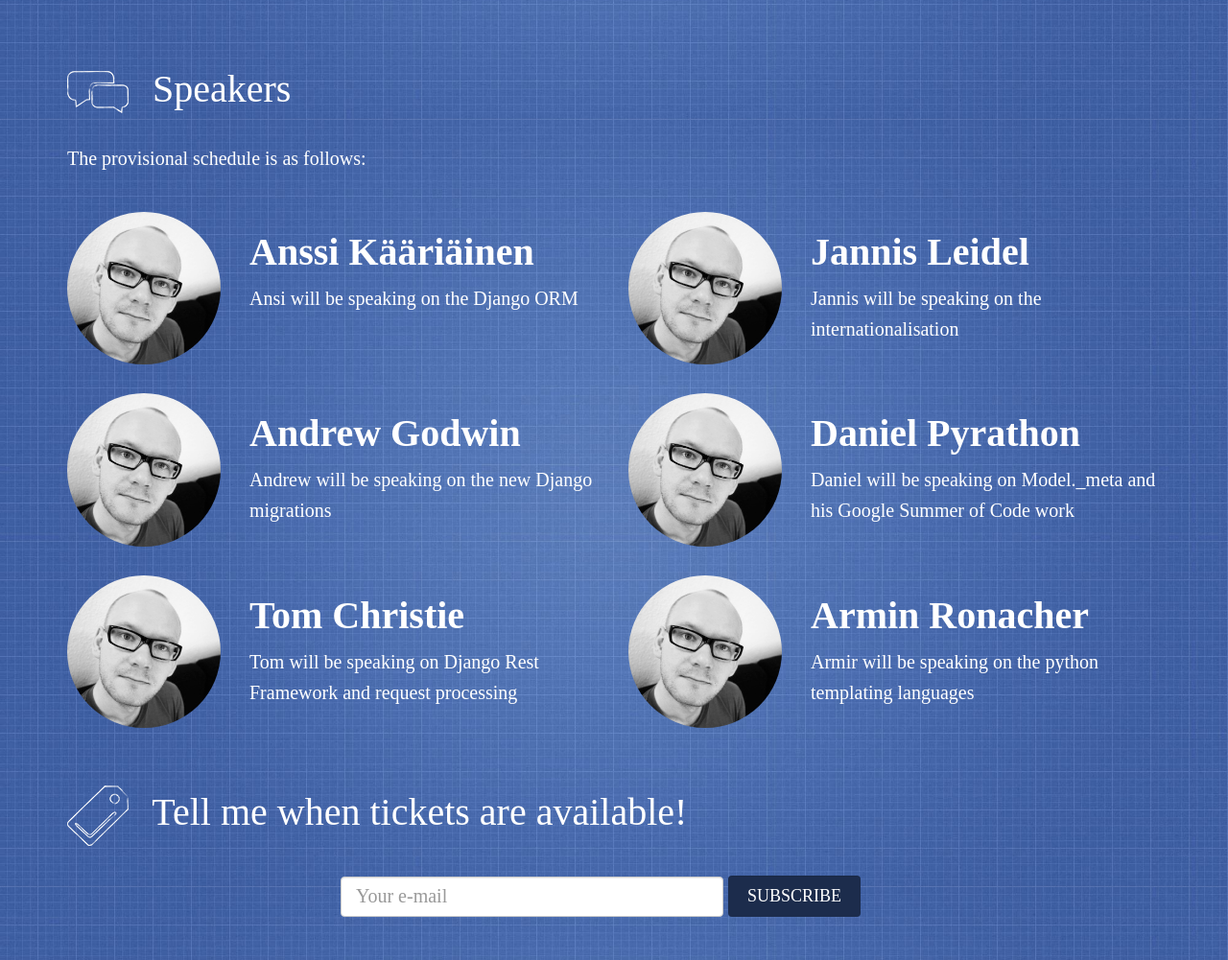
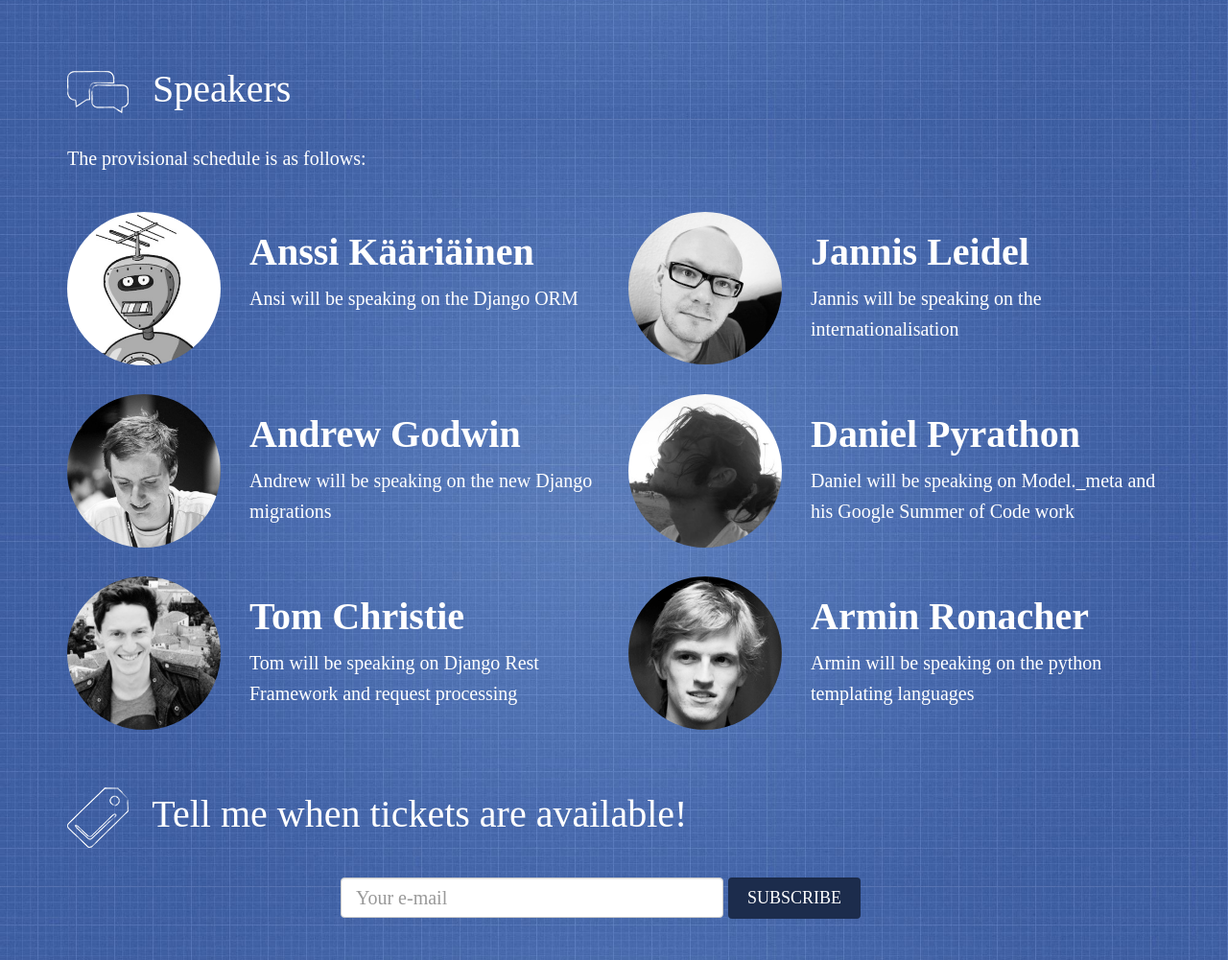
Before and after one commit to djangounderthehood/duh-web, a Django app: page / in a window 1280 px wide. Shown: the part 675-1676 px from the top of the page at 96% size. Run offline with Django 3.2, Linux system fonts and the light colour scheme; some libraries are stand-ins or nearby versions; some web fonts are replaced.

Commit message:
Added speakers photos. I took Anssi picture from gravatar. Closes #6

```diff
--- a/templates/_speakers.html
+++ b/templates/_speakers.html
@@ -13,7 +13,7 @@
 </div>
 <div class="row">
     <div class="col-md-6">
-        <img src="{% static 'img/speakers/jannis.jpg' %}" class="speaker" alt="Anssi Kääriäinen" />
+        <img src="{% static 'img/speakers/anssi.jpg' %}" class="speaker" alt="Anssi Kääriäinen" />
         <h3>
             Anssi Kääriäinen
         </h3>
@@ -33,7 +33,7 @@
 </div>
 <div class="row">
     <div class="col-md-6">
-        <img src="{% static 'img/speakers/jannis.jpg' %}" class="speaker" alt="Andrew Godwin" />
+        <img src="{% static 'img/speakers/andrew.jpg' %}" class="speaker" alt="Andrew Godwin" />
         <h3>
             Andrew Godwin
         </h3>
@@ -42,7 +42,7 @@
         </p>
     </div>
     <div class="col-md-6">
-        <img src="{% static 'img/speakers/jannis.jpg' %}" class="speaker" alt="Daniel Pyrathon" />
+        <img src="{% static 'img/speakers/daniel.jpg' %}" class="speaker" alt="Daniel Pyrathon" />
         <h3>
             Daniel Pyrathon
         </h3>
@@ -53,7 +53,7 @@
 </div>
 <div class="row">
     <div class="col-md-6">
-        <img src="{% static 'img/speakers/jannis.jpg' %}" class="speaker" alt="Tom Christie" />
+        <img src="{% static 'img/speakers/tom.jpg' %}" class="speaker" alt="Tom Christie" />
         <h3>
             Tom Christie
         </h3>
@@ -62,12 +62,12 @@
         </p>
     </div>
     <div class="col-md-6">
-        <img src="{% static 'img/speakers/jannis.jpg' %}" class="speaker" alt="Arimn Ronacher" />
+        <img src="{% static 'img/speakers/armin.jpg' %}" class="speaker" alt="Armin Ronacher" />
         <h3>
             Armin Ronacher
         </h3>
         <p>
-            Armir will be speaking on the python templating languages
+            Armin will be speaking on the python templating languages
         </p>
     </div>
 </div>
```
Also changed, not shown: static/img/speakers/andrew.jpg (added), static/img/speakers/anssi.jpg (added), static/img/speakers/armin.jpg (added), static/img/speakers/daniel.jpg (added), static/img/speakers/tom.jpg (added).
